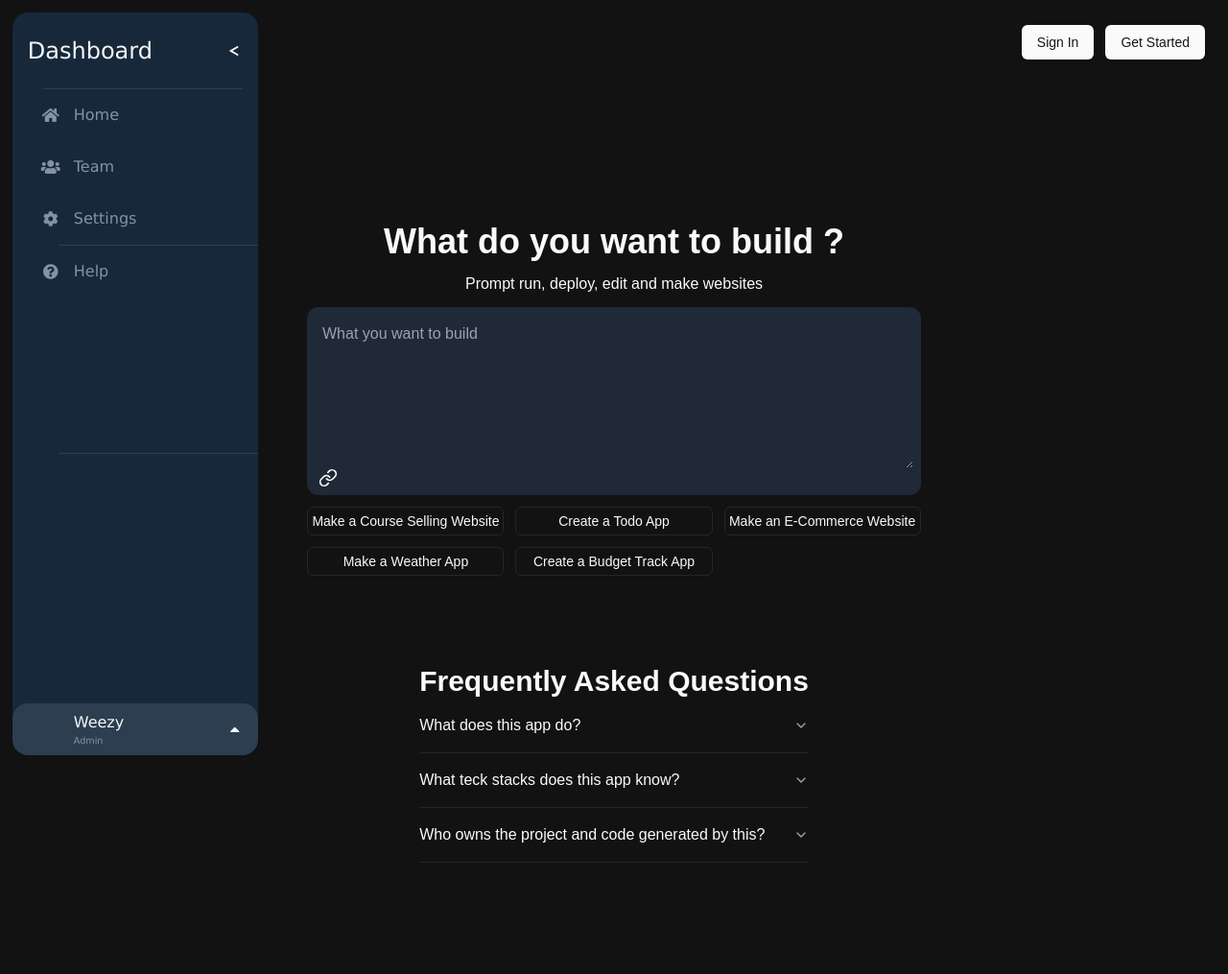
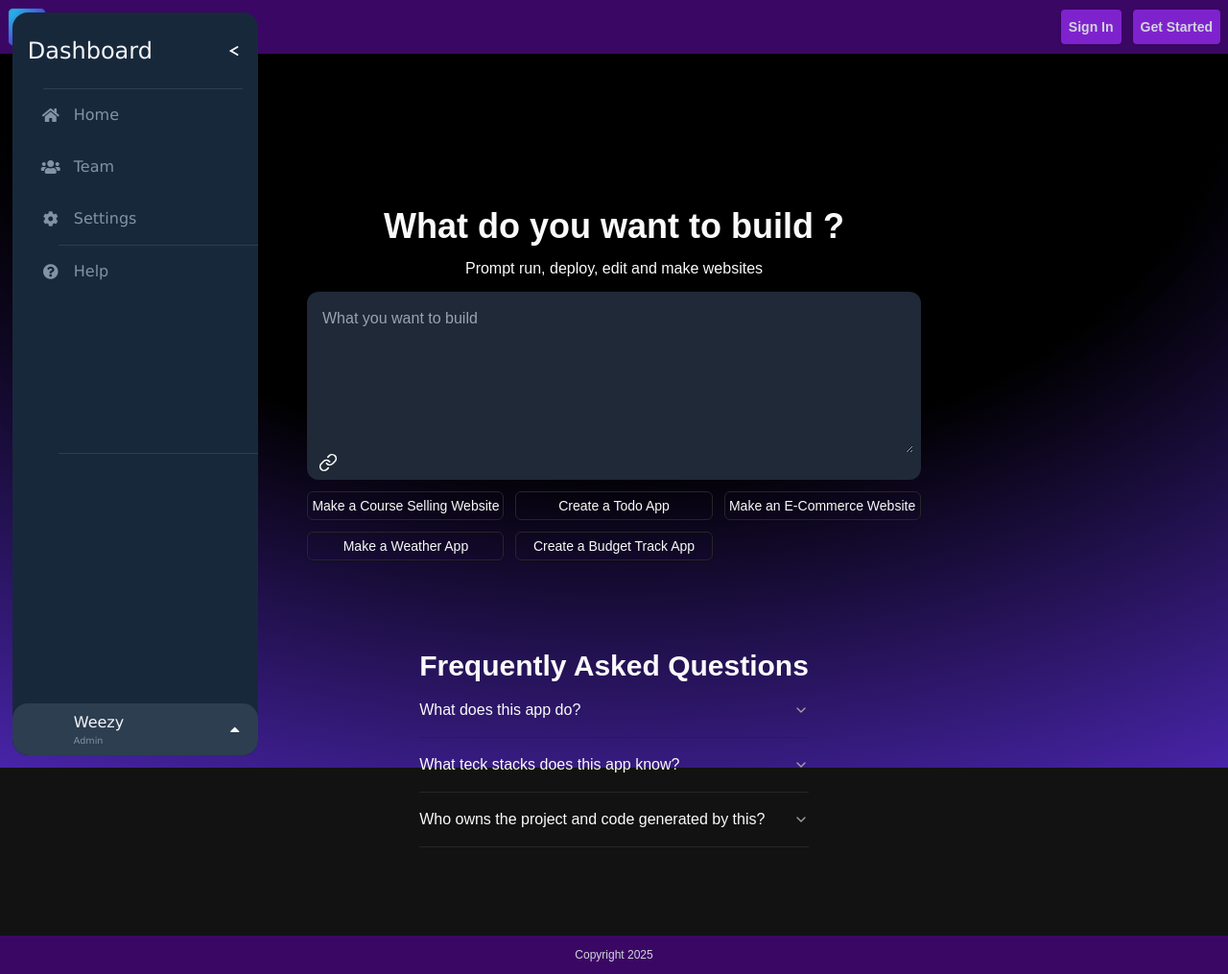
Before and after one commit to Sanyam243/Kriti-Dev-Project, a Next.js app: page / in a window 1280 px wide. Shown: the whole page at 96% size. Before the commit the page ends 991 px from the top, so only its background shows below. Built offline with nearby package versions, Linux system fonts and the light colour scheme; no server answers.

Commit message:
header-footer

```diff
--- /dev/null
+++ b/app/components/custom/Footer.jsx
@@ -0,0 +1,11 @@
+import React from 'react'
+
+function Footer() {
+  return (
+    <div className="flex p-3 items-center justify-center m-0 bg-purple-950 text-white fixed bottom-0 left-0 w-full">
+    <p className="text-xs text-gray-300">Copyright 2025</p>
+    </div>
+  )
+}
+
+export default Footer
--- a/app/components/custom/Header.jsx
+++ b/app/components/custom/Header.jsx
@@ -4,6 +4,7 @@ import { useRouter } from 'next/navigation'
 import Image from 'next/image'
 import { Button } from '../../../components/ui/button'
 import { UserContext } from '../../context/UserContext'
+
 
 function Header() {
   const { user } = useContext(UserContext);
@@ -14,7 +15,8 @@ function Header() {
   };
 
   return (
-    <div className='flex p-2 items-center justify-between m-4'>
+    <div className='flex p-2 items-center justify-between  bg-purple-950'>
+      <div className="absolute inset-0 -z-10 h-full w-full items-center px-5 py-24 [background:radial-gradient(125%_125%_at_50%_10%,#000_40%,#63e_100%)]"></div>
       <Image
         onClick={handleLogoClick}
         src={'/logo.png'}
@@ -25,9 +27,10 @@ function Header() {
       />
       {!user?.name && (
         <div className='flex gap-3'>
-          <Button>Sign In</Button>
-          <Button>Get Started</Button>
+          <Button className='bg-purple-700 text-gray-300 rounded font-semibold px-2 hover:[background:radial-gradient(125%_125%_at_50%_10%,#000_40%,#63e_100%)]'>Sign In</Button>
+         <Button className='bg-purple-700 text-gray-300 rounded font-semibold px-2 hover:[background:radial-gradient(125%_125%_at_50%_10%,#000_40%,#63e_100%)]'>Get Started</Button>
         </div>
+
       )}
     </div>
   )
--- a/app/layout.js
+++ b/app/layout.js
@@ -2,6 +2,7 @@ import Provider from "./provider";
 import "./globals.css";
 import Header from "./components/custom/Header";
 import { ConvexClientProvider } from "./ConvexClientProvider";
+import Footer from "./components/custom/Footer";
 
 export const metadata = {
   title: "Website AI",
@@ -19,7 +20,9 @@ export default function RootLayout({ children }) {
         {children}
         </Provider>
         </ConvexClientProvider>
-
+        <div className="flex p-3 items-center justify-center m-0 bg-purple-950 text-white bottom-0 left-0 w-full">
+    <p className="text-xs text-gray-300">Copyright 2025</p>
+  </div>
       </body>
     </html>
   );
```
Also changed, not shown: 1 other file (tests, documents, lock files or other folders).
